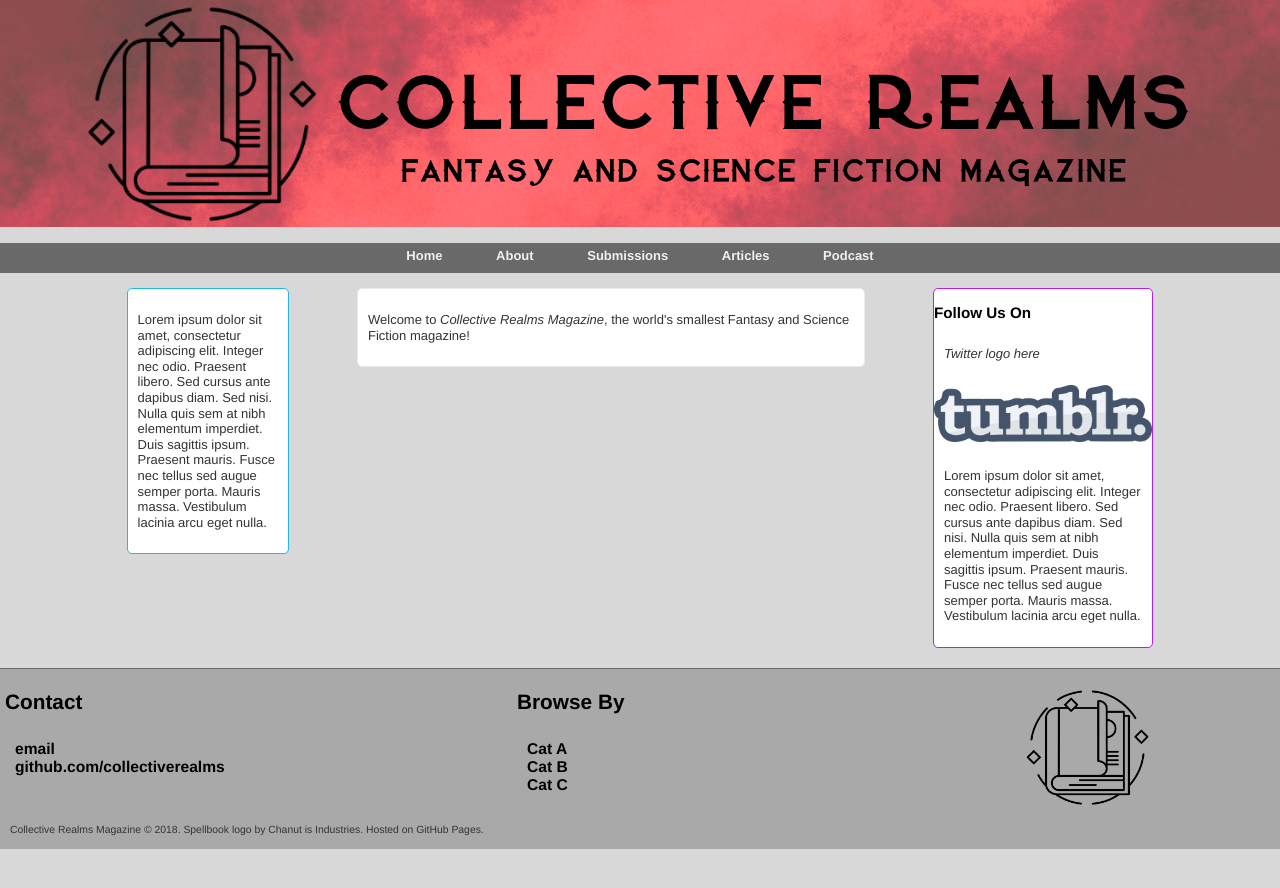
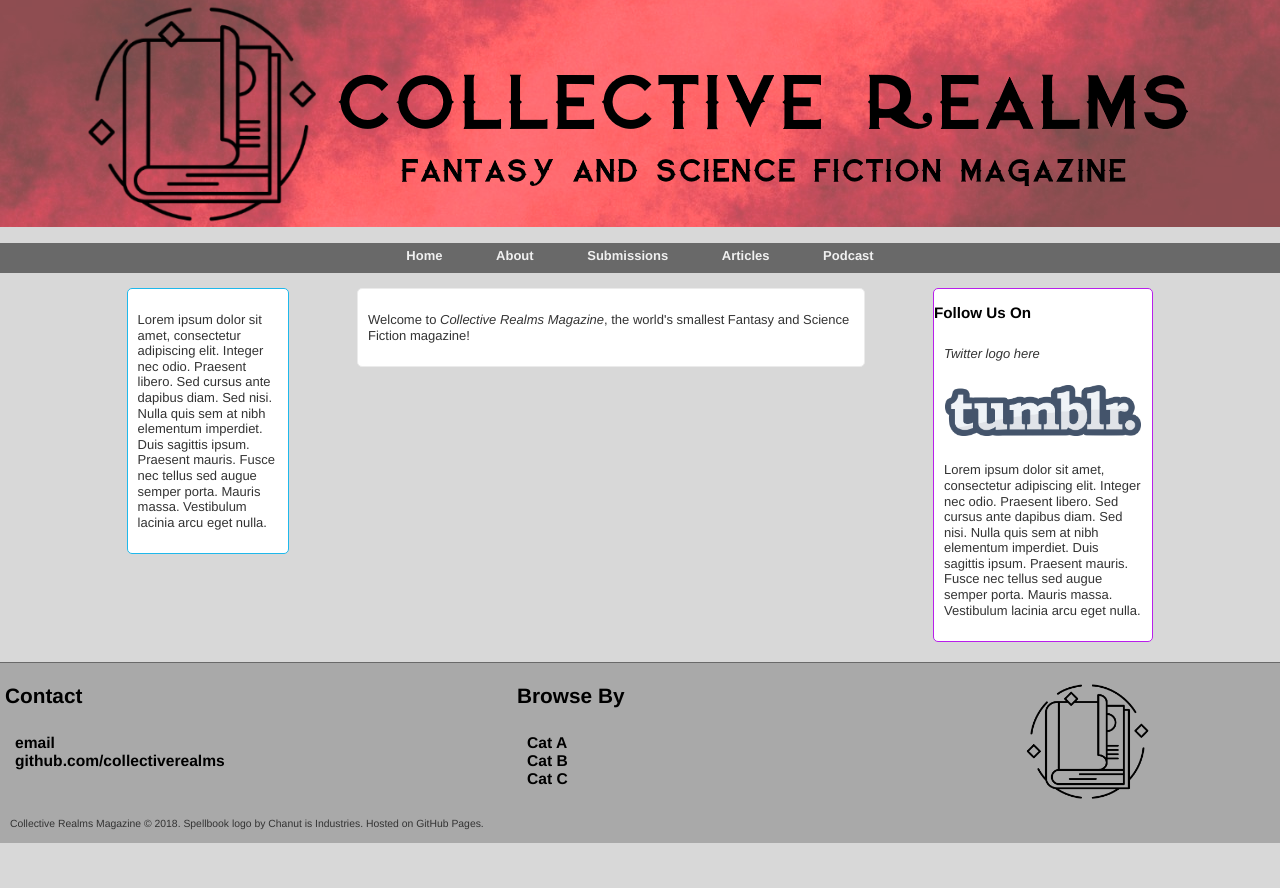
Before and after one commit to collectiverealms/collectiverealms, a Jekyll site: the page built from index.html, in a window 1280 px wide. Shown: the top 888 px of the page. Built offline with Jekyll 4.4.1, drawn with Linux system fonts in a browser that asks for light colours; the list of posts is cut into pages by our own code.

Commit message:
Update main.css

```diff
--- a/css/main.css
+++ b/css/main.css
@@ -141,7 +141,8 @@ body {
                     }
 
                     #rightcolumn .logo {
-                        width: 100%;
+                        width: 90%;
+                        margin-left: 5%;
                     }
 
 /* footer contents */
```
